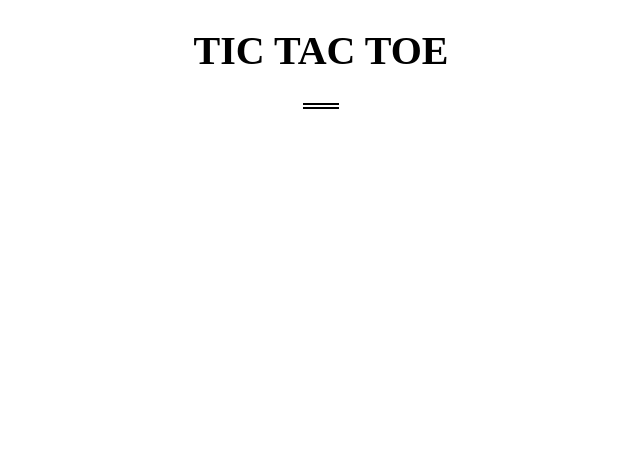
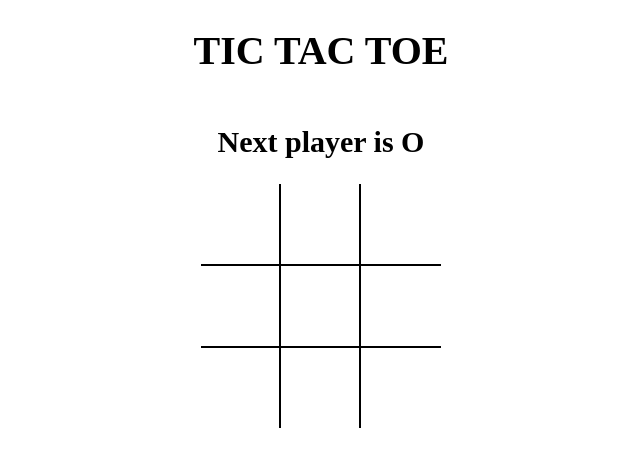
Before and after one commit to redhat2121/tictactoe, a React (Vite) app: page / in a window 1280 px wide. Shown: the top 466 px of the page, without its empty margins (319-959 px from the left). Built offline with nearby package versions, Linux system fonts and the light colour scheme.

Commit message:
winner calc

```diff
--- a/src/App.js
+++ b/src/App.js
@@ -1,13 +1,39 @@
-import React from 'react';
+import React , { useState }from 'react';
 import Board from './components/Board';
+import { calculateWinner } from './helpers';
 
 import './styles/root.scss';
 
 const App = () => {
+  const [board, setBoard] = useState(Array(9).fill(null));
+  const [isXNext, setIsXNext] = useState(false);
+  const winner = calculateWinner(board);
+  const message = winner
+    ? `Winner is ${winner}`
+    : `Next player is ${isXNext ? 'X' :  'O'}`;
+
+  const handleSquareClick = position => {
+    if (board[position] || winner) {
+      return;
+    }
+
+    setBoard(prev => {
+      return prev.map((square, pos) => {
+        if (pos === position) {
+          return isXNext ? 'X' : 'O';
+        }
+
+        return square;
+      });
+    });
+
+    setIsXNext(prev => !prev);
+  };
   return (
     <div className="app">
       <h1>TIC TAC TOE</h1>
-      <Board />
+      <h2>{ message }</h2>
+      <Board board={board} handleSquareClick={handleSquareClick}/>
     </div>
   );
 };
--- a/src/components/Board.js
+++ b/src/components/Board.js
@@ -1,34 +1,15 @@
-import React, { useState } from 'react';
-import {Square} from './Square';
+import React from 'react';
+import Square from './Square';
 
-const Board = () => {
-  const [board, setBoard] = useState(Array(9).fill(null));
-  const [isXNext, setIsXNext] = useState(false);
+const Board = ({ board,handleSquareClick}) => {
 
-  const handleSquareClick = position => {
-    if (board[position]) {
-      return;
-    }
-
-    setBoard(prev => {
-      return prev.map((square, pos) => {
-        if (pos === position) {
-          return isXNext ? 'X' : 'O';
-        }
-
-        return square;
-      });
-    });
-
-    setIsXNext(prev => !prev);
-  };
 
   const renderSquare = position => {
     return (
       <Square
         value={board[position]}
         onClick={() => handleSquareClick(position)}
-      S/>
+      />
     );
   };
 
--- a/src/components/Square.js
+++ b/src/components/Square.js
@@ -1,6 +1,12 @@
-import React from 'react'
+import React from 'react';
 
-export const Square = ({value}) => {
-    return <button type ="button"> { value }</button>
+const Square = ({ value , onClick }) => {
+
+  return (
+    <button type="button" className="square" onClick ={onClick}>
+      {value}
+    </button>
+  );
 };
+
 export default Square;
--- /dev/null
+++ b/src/helpers.js
@@ -0,0 +1,19 @@
+export function calculateWinner(squares) {
+  const lines = [
+    [0, 1, 2],
+    [3, 4, 5],
+    [6, 7, 8],
+    [0, 3, 6],
+    [1, 4, 7],
+    [2, 5, 8],
+    [0, 4, 8],
+    [2, 4, 6],
+  ];
+  for (let i = 0; i < lines.length; i++) {
+    const [a, b, c] = lines[i];
+    if (squares[a] && squares[a] === squares[b] && squares[a] === squares[c]) {
+      return squares[a];
+    }
+  }
+  return null;
+}
```
Also changed, not shown: package.json (+12 -8 lines), 1 other file (tests, documents, lock files or other folders).
